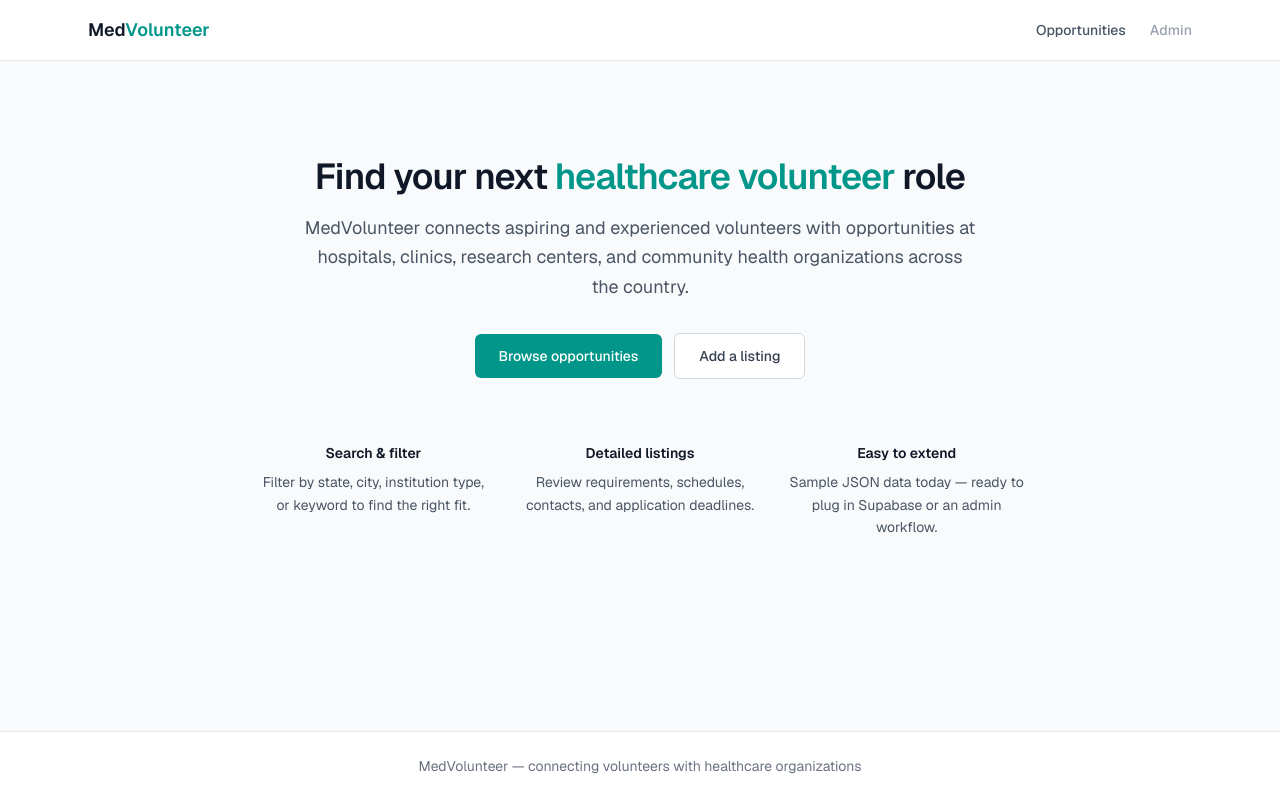
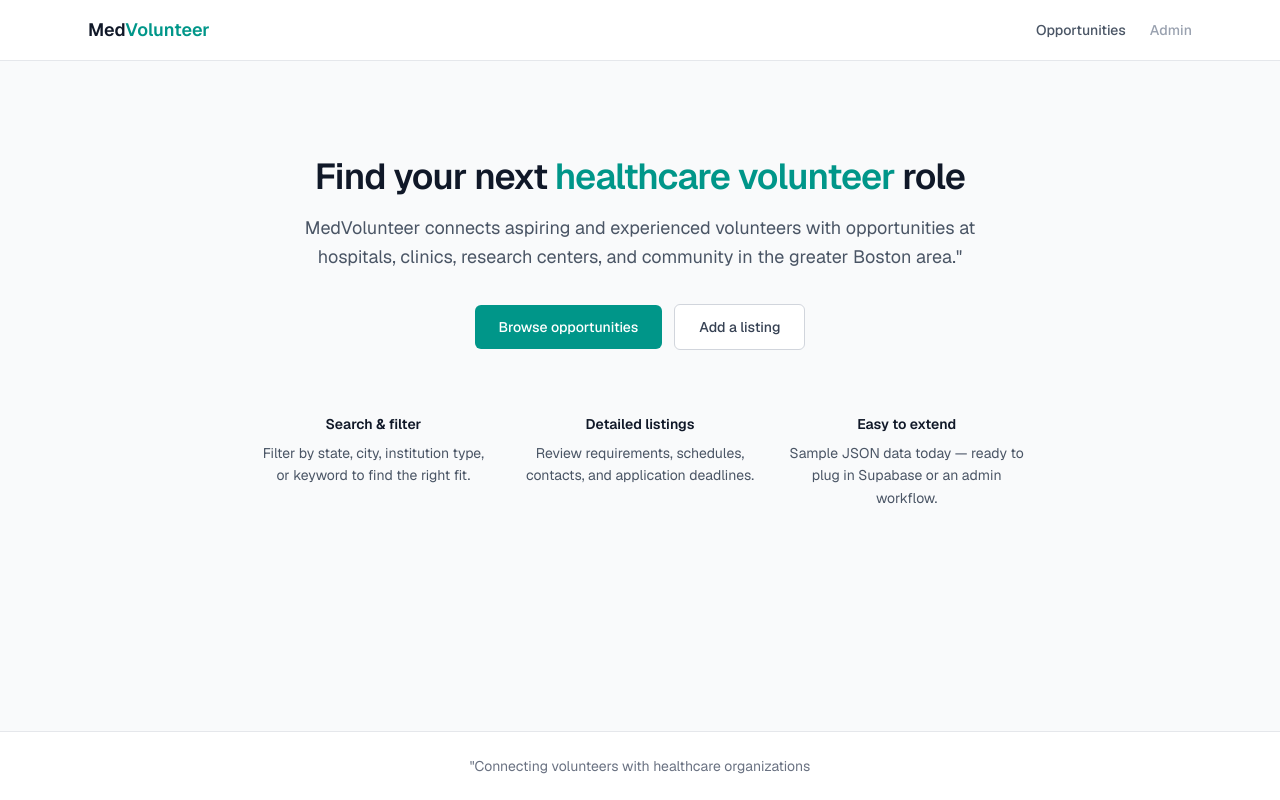
Before and after one commit to maxkats9/med-volunteer-finder, a Next.js app: page / in a window 1280 px wide. Built offline with nearby package versions, Linux system fonts and the light colour scheme.

Commit message:
edited text

```diff
--- a/src/app/layout.tsx
+++ b/src/app/layout.tsx
@@ -33,7 +33,7 @@ export default function RootLayout({
         <Header />
         <main className="flex-1">{children}</main>
         <footer className="border-t border-gray-200 bg-white py-6 text-center text-sm text-gray-500">
-          MedVolunteer — connecting volunteers with healthcare organizations
+          "Connecting volunteers with healthcare organizations
         </footer>
       </body>
     </html>
--- a/src/app/page.tsx
+++ b/src/app/page.tsx
@@ -11,7 +11,7 @@ export default function Home() {
         <p className="mt-4 text-lg leading-relaxed text-gray-600">
           MedVolunteer connects aspiring and experienced volunteers with
           opportunities at hospitals, clinics, research centers, and community
-          health organizations across the country.
+          in the greater Boston area."
         </p>
         <div className="mt-8 flex flex-col items-center justify-center gap-3 sm:flex-row">
           <Link
```
